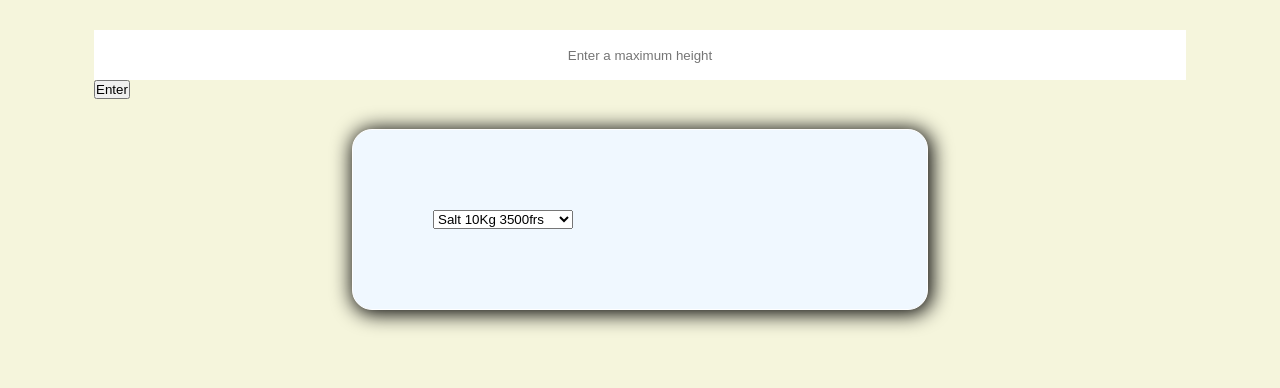
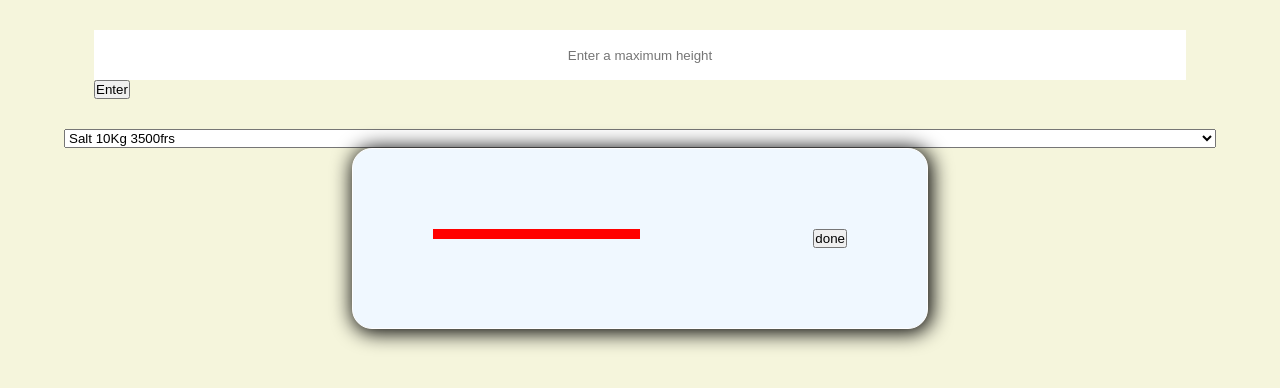
Before and after one commit to EwiJosepha/jsknapsack, a plain HTML site: page index.html in a window 1280 px wide. Drawn offline with Linux system fonts and the light colour scheme.

Commit message:
building a knapsack

```diff
--- a/assets/scripts/script.js
+++ b/assets/scripts/script.js
@@ -1,26 +1,26 @@
-let rice= document.getElementById('rice')
-let salt= document.getElementById('salt')
-let milk= document.getElementById('milk')
-let oil= document.getElementById('oil')
-let garri= document.getElementById('garri')
-let beans= document.getElementById('beans')
-let tomatoes= document.getElementById('tomatoes')
-let grandnut= document.getElementById('grandnut')
-let cheese= document.getElementById('cheese')
-let butter= document.getElementById('butter')
-let parfumRice= document.getElementById('parfum-rice')
-let mayor= document.getElementById('oilmayor')
-let cotton= document.getElementById('cotton')
-let fish= document.getElementById('fish')
-let meat= document.getElementById('meat')
-let onoin = document.getElementById('onoin')
-let egusi= document.getElementById('egusi')
-let maise= document.getElementById('maise')
-let sugar= document.getElementById('sugar')
-let spaghetti= document.getElementById('spaghetti')
-let btn= document.getElementById('btn')
-let display= document.getElementById('output')
-let output = document.createElement('p')
+let rice = document.getElementById("rice");
+let salt = document.getElementById("salt");
+let milk = document.getElementById("milk");
+let oil = document.getElementById("oil");
+let garri = document.getElementById("garri");
+let beans = document.getElementById("beans");
+let tomatoes = document.getElementById("tomatoes");
+let grandnut = document.getElementById("grandnut");
+let cheese = document.getElementById("cheese");
+let butter = document.getElementById("butter");
+let parfumRice = document.getElementById("parfum-rice");
+let mayor = document.getElementById("oilmayor");
+let cotton = document.getElementById("cotton");
+let fish = document.getElementById("fish");
+let meat = document.getElementById("meat");
+let onoin = document.getElementById("onoin");
+let egusi = document.getElementById("egusi");
+let maise = document.getElementById("maise");
+let sugar = document.getElementById("sugar");
+let spaghetti = document.getElementById("spaghetti");
+let btn = document.getElementById("btn");
+let display = document.getElementById("output");
+let output = document.createElement("p");
 
 // display.append(output)
 // function input () {
@@ -29,57 +29,169 @@ let output = document.createElement('p')
 //   console.log(inputfield)
 // }
 
-let selectIterms = document.getElementById("selectIterms")
+let selectIterms = document.getElementById("selectIterms");
 
 // btn.addEventListener('click', input)
 
 let provision = [
   {
-  Item: "Salt",
-  Weight: 10,
-  value: 3500
+    Item: "Salt",
+    Weight: 10,
+    value: 3500,
   },
   {
     Item: "butter",
+    Weight: 5,
+    value: 3500,
+  },
+  {
+    Item: "rice",
+    Weight: 25,
+    value: 32000,
+  },
+  {
+    Item: "sugar",
+    Weight: 3,
+    value: 3500,
+  },
+  {
+    Item: "oil",
+    Weight: 5,
+    value: 7500,
+  },
+  {
+    Item: "oil-Mayor",
+    Weight: 5,
+    value: 8500,
+  },
+  {
+    Item: "cotton",
+    Weight: 50,
+    value: 50000,
+  },
+  {
+    Item: "milk",
+    Weight: 6,
+    value: 10000,
+  },
+  {
+    Item: "Egusi",
+    Weight: 5,
+    value: 30000,
+  },
+  {
+    Item: "Beans",
     Weight: 15,
-    value: 3500
-    }
-]
+    value: 22000,
+  },
+  {
+    Item: "Tomatoes",
+    Weight: 7,
+    value: 18000,
+  },
+  {
+    Item: "fish",
+    Weight: 13,
+    value: 45000,
+  },
+  {
+    Item: "Meat",
+    Weight: 8,
+    value: 30500,
+  },
+  {
+    Item: "maise",
+    Weight: 6,
+    value: 5000,
+  },
+  {
+    Item: "spaghetti",
+    Weight: 4,
+    value: 2000,
+  },
+  {
+    Item: "Purfum-Rice",
+    Weight: 17,
+    value: 35000,
+  },
+  {
+    Item: "cheese",
+    Weight: 8,
+    value: 8000,
+  },
+  {
+    Item: "onoin",
+    Weight: 4,
+    value: 5000,
+  },
+  {
+    Item: "garri",
+    Weight: 17,
+    value: 5000,
+  },
+  {
+    Item: "Grandnut",
+    Weight: 9,
+    value: 15000,
+  },
+];
 
-const selectedIterms = []
-const addedWieght = 0
+const done = document.getElementById("done");
 
-selectIterms.innerHTML = provision.map((item) => `<option value=${item.Weight}>${item.Item} ${item.Weight}Kg ${item.value}frs </option>`)
+function input() {
+  const input = document.getElementById("input-field").value;
+  if (input === "") {
+    selectIterms = [];
+    console.log("enter a max weight");
+    display.innerHTML = "enter max weight first";
+  } else {
+    display.innerHTML = displayer();
+    console.log(selectIterms);
+  }
+}
 
+// done.addEventListener('click', ()=>{
+//   input()
+//     displayer()
 
-selectIterms.addEventListener("change", (event)=> console.log("item value: ", event.target.value))
+// })
+
+const knapsackIterms = [];
+let addedWieght = 0;
+
+// selectIterms.innerHTML = provision.map((item) => `<option ${item.Weight} ${item.Item} ${item.Weight}Kg ${item.value}</option>`)
+// console.log(provision.map)
+
+selectIterms.innerHTML = provision.map(
+  (item) =>
+    `<option value=${item.Item}>${item.Item} ${item.Weight}Kg ${item.value}frs </option>`
+);
+
+let selectedWeigth = document.getElementById("selectedWeigth")
+
+// add an event function to the select field to update addedweight and the items selected
+
+selectIterms.addEventListener("change", (event) => {
+
+  let itemName = event.target.value
+// now we find in our provision where items name === the item seected
+ let itemSelected = provision.find((item)=> item.Item === itemName)
+
+ // update our knapsack iterms with the newly selected
+ knapsackIterms.push(itemSelected)
+
+ // here we update the addedweight by the wieght of item we selected
+addedWieght = addedWieght + itemSelected.Weight
+
+// display the added weigth
+selectedWeigth.innerText = addedWieght
 
 
 
 
-
-
-
-
-
-
-
-
-
-
-
-
-
-
-
-
-
-
-
-
-
-
-
+  console.log("added items", knapsackIterms);
+  console.log(" selectect weight", event.target.value);
+});
 
 /*
 
--- a/index.html
+++ b/index.html
@@ -13,14 +13,16 @@
       <button id="btn">Enter</button>
     </div>
 
+    <h2 id="selectedWeigth"></h2>
+  <select va id="selectIterms"></select>
+
     <div class="flex">
 
-      <!-- dropdwon -->
+      <div id="output"></div>
+      <button id="done">done</button>
 
-      <select id="selectIterms">
-      </select>
-<!--
-    <div class="item-list">
+
+    <!-- <div class="item-list">
       <label for="check">1: Rice</label>
       <input id="rice" type="checkbox" name="check">
       <ul class="items">
@@ -56,9 +58,9 @@
       <label for="check">5: Oil-Mayor</label>
       <input id="oilmayor" type="checkbox" name="check">
       <ul class="items">
-        <li>Item: Oil</li>
+        <li>Item: Oil-Mayor</li>
         <li>Weight: 8kg</li>
-        <li>Value: 7500frs</li>
+        <li>Value: 8500frs</li>
       </ul>
 
       <label for="check">6: Cotton</label>
@@ -82,7 +84,7 @@
       <ul class="items">
         <li>Item: Grandnut</li>
         <li>Weight: 9kg</li>
-        <li>Value: 8000frs</li>
+        <li>Value: 15000frs</li>
       </ul>
 
       <label for="check">9: Egusi</label>
@@ -98,7 +100,7 @@
       <ul class="items">
         <li>Item: Beans</li>
         <li>Weight: 15kg</li>
-        <li>Value: 12000frs</li>
+        <li>Value: 22000frs</li>
       </ul>
 
     </div>
@@ -108,7 +110,7 @@
     <ul class="items">
       <li>Item: Tomatoes</li>
       <li>Weight: 7kg</li>
-      <li>Value: 12000frs</li>
+      <li>Value: 18000frs</li>
     </ul>
 
     <label for="check">12: Fish</label>
@@ -164,7 +166,7 @@
     <ul class="items">
       <li>Item: purfum-Rice</li>
       <li>Weight: 17kg</li>
-      <li>Value: 18000frs</li>
+      <li>Value: 35000frs</li>
     </ul>
     <label for="check">19: Butter</label>
     <input  id="butter" type="checkbox" name="check">
@@ -182,9 +184,10 @@
     </ul>
     </div>
   </div>
+  </div>
+-->
 
-  <div id="output">
-  </div> -->
+  </div>
 
   </main>
   <script src="assets/scripts/script.js"></script>
```
